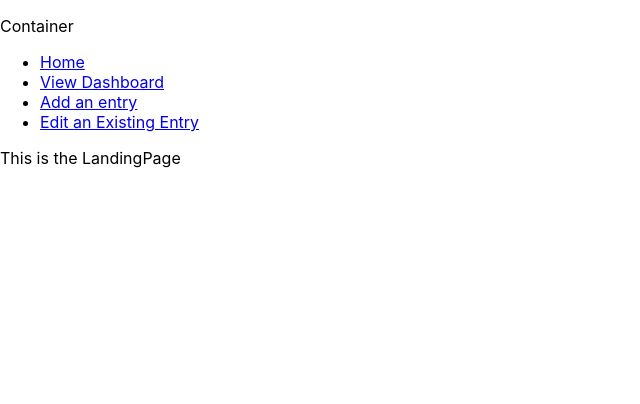
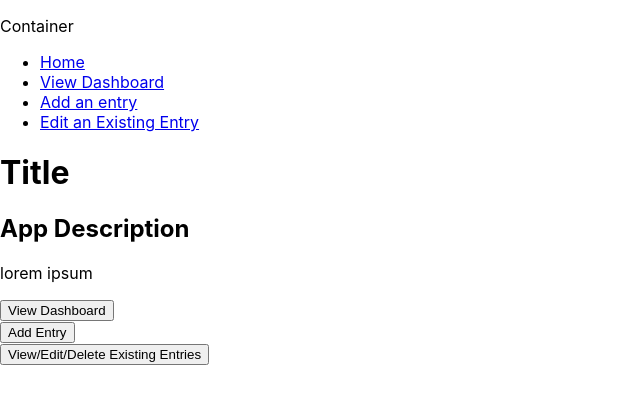
Before and after one commit to emman038/budget_app, a React (Create React App) app in the folder budget_app_frontend/frontend_code/: page / in a window 1280 px wide. Shown: the top 404 px of the page, without its empty margins (0-640 px from the left). Built offline with nearby package versions, Linux system fonts and the light colour scheme; no server answers.

Commit message:
Fleshed out the landing page a bit more and added buttons with one being a dropdown menu

```diff
--- a/budget_app_frontend/frontend_code/src/App.js
+++ b/budget_app_frontend/frontend_code/src/App.js
@@ -1,4 +1,5 @@
 import './App.css';
+import './budgetApp.css';
 import BudgetAppContainer from './containers/BudgetAppContainer';
 
 function App() {
--- /dev/null
+++ b/budget_app_frontend/frontend_code/src/budgetApp.css
@@ -0,0 +1,7 @@
+.dropdown-menu {
+    display: none;
+  }
+
+  .dropdown-menu.show {
+    display: flex;
+  }
--- a/budget_app_frontend/frontend_code/src/components/LandingPage.js
+++ b/budget_app_frontend/frontend_code/src/components/LandingPage.js
@@ -1,6 +1,37 @@
+import { useState } from "react";
+import { Link, useNavigate } from "react-router-dom";
+
 const LandingPage = () => {
+
+    const navigate = useNavigate();
+
+    const [isOpen, setIsOpen] = useState(false);
+
+    const handleDropdownClick = ()=>{
+        setIsOpen(!isOpen);
+    };
+
     return (
-        <p>This is the LandingPage</p>
+        <main>
+            <h2>App Description</h2>
+            <p>lorem ipsum</p>
+            <section>
+                <button onClick={()=>{navigate("/dashboard")}}>View Dashboard</button>
+                <div className="dropdown-button">
+                    <button onClick={handleDropdownClick}>Add Entry</button>
+                    <div className={isOpen ? "dropdown-menu-show" : "dropdown-menu"}>
+                        <ul>
+                            <li><Link to="/add-entry">Income</Link></li>
+                            <li><Link to="/add-entry">Expense</Link></li>
+                            <li><Link to="/add-entry">Budget</Link></li>
+                            <li><Link to="/add-entry">Actual Savings</Link></li>
+                            <li><Link to="/add-entry">Savings Goals</Link></li>
+                        </ul>
+                    </div>
+                </div>
+                <button onClick={()=>{navigate("/select-entry")}}>View/Edit/Delete Existing Entries</button>
+            </section>
+        </main>
      );
 }
 
--- a/budget_app_frontend/frontend_code/src/components/Template.js
+++ b/budget_app_frontend/frontend_code/src/components/Template.js
@@ -11,6 +11,7 @@ const Template = () => {
                     <li><Link to="/select-entry">Edit an Existing Entry</Link></li>
                 </ul>
             </nav>
+            <h1>Title</h1>
             <Outlet />
             <footer></footer>
         </>
--- a/budget_app_frontend/frontend_code/src/containers/BudgetAppContainer.js
+++ b/budget_app_frontend/frontend_code/src/containers/BudgetAppContainer.js
@@ -7,7 +7,7 @@ import EditEntryForm from "../components/editEntryRouteComponents/editEntryFormC
 import SelectEntry from "../components/editEntryRouteComponents/selectEntryComponents/SelectEntry";
 
 import { createBrowserRouter, RouterProvider } from "react-router-dom";
-import { useState } from "react";
+import { useEffect, useState } from "react";
 
 const BudgetAppContainer = () => {
 
@@ -18,6 +18,16 @@ const BudgetAppContainer = () => {
 
     // Classifications are the sources and categories for the entries
     const [listOfClassifications, setListOfClassifications] = useState(null);
+
+    const fetchEntries = async ()=>{
+        const response = await fetch("http://localhost:8080/entries");
+        const data = await response.json();
+        setListOfEntries(data);
+    };
+
+    useEffect(()=>{
+        fetchEntries();
+    },[])
 
     const budgetAppRoutes = createBrowserRouter([
         {
```
Also changed, not shown: 1 other file (tests, documents, lock files or other folders).
